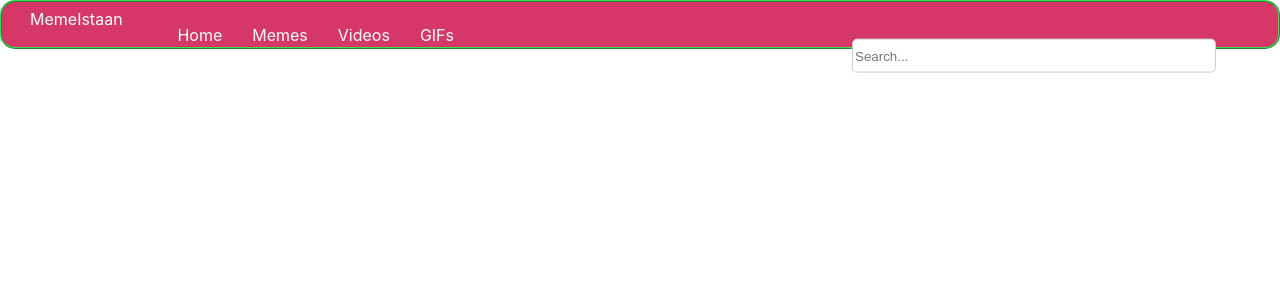
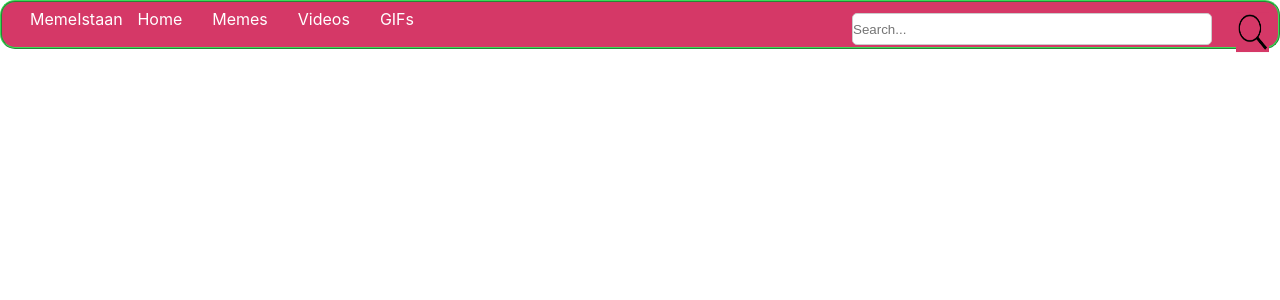
Before and after one commit to SohamDesai1/simple-calculator-react, a React (Create React App) app: page / in a window 1280 px wide. Shown: the top 300 px of the page. Built offline with nearby package versions, Linux system fonts and the light colour scheme.

Commit message:
improved navbar

```diff
--- a/src/components/Navbar.css
+++ b/src/components/Navbar.css
@@ -1,10 +1,15 @@
+* {
+    margin: 0;
+    padding: 0;
+}
+
 .navbar {
     /* set it as sticky */
     position: sticky;
     background: rgb(213, 56, 103);
     color: #FFF;
     height: 45px;
-    /*width: (99)vw;*/
+    width: (99)vw;
     padding-left: 18px;
     border-radius: 15px;
     border: 2px ridge #3DDB58;
@@ -55,13 +60,14 @@
     height: 30px;
     border: 1px solid #ccc;
     border-radius: 5px;
-    transform: translate(65vw, -3.8vh);
+    transform: translate(65vw, -3vh);
 }
 
-.navbar .search input {
+.navbar .search img {
     width: 2.6vw;
     height: 5vh;
-    transform: translate(95vw, -8vh);
-    background-size: cover;
+    transform: translate(95vw, -7.1vh);
+    /* background-size: cover; */
     background: rgb(213, 56, 103);
+    cursor: pointer;
 }
--- a/src/components/Navbar.js
+++ b/src/components/Navbar.js
@@ -1,5 +1,5 @@
 import React from "react";
-import './Navbar.css';
+import "./Navbar.css";
 function Navbar() {
   return (
     <>
@@ -25,9 +25,7 @@ function Navbar() {
           <input type="text" placeholder="Search..." />
         </div>
         <div className="search">
-          <form action="">
-            {/*<input type="image" src="images/search.png" alt="" />*/}
-          </form>
+          <img src={require('../components/search.png')} alt="" />
         </div>
       </nav>
     </>
```
Also changed, not shown: src/components/search.png (added).
